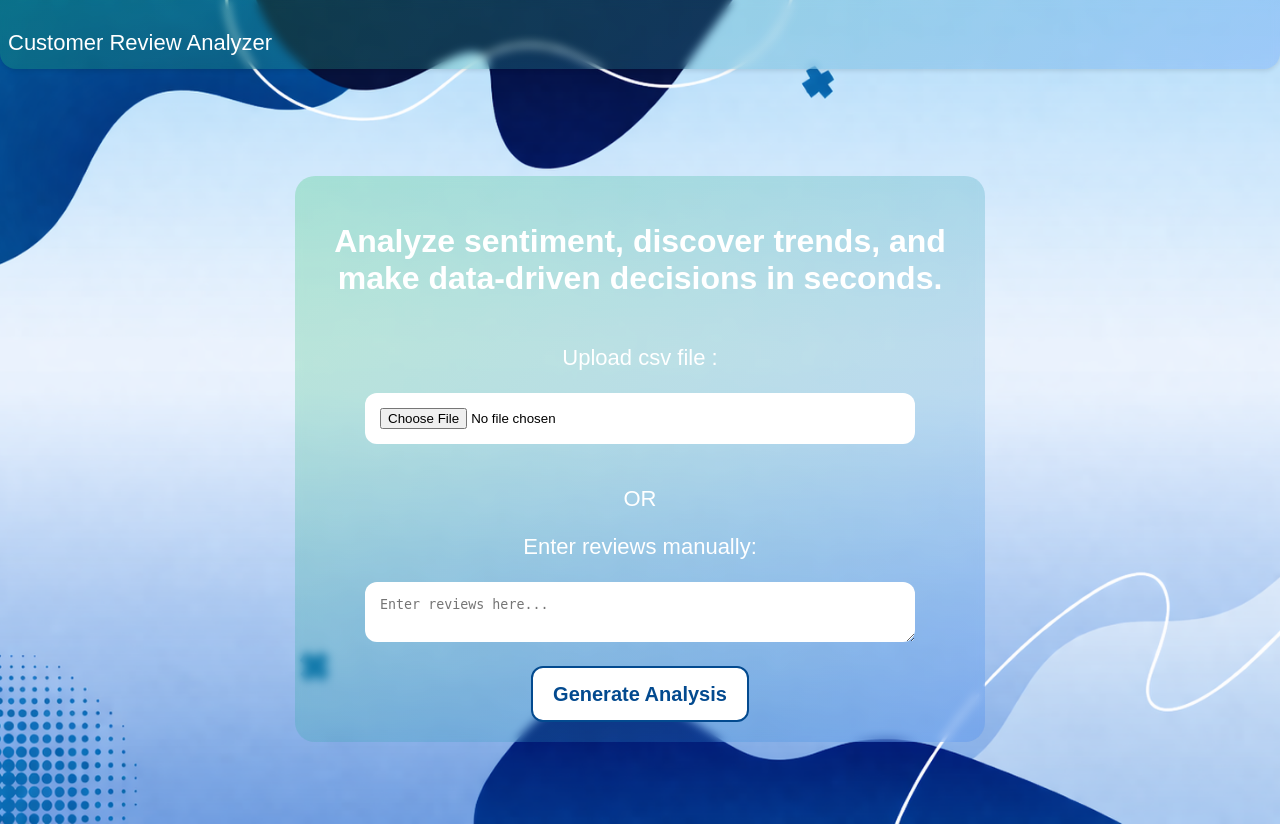
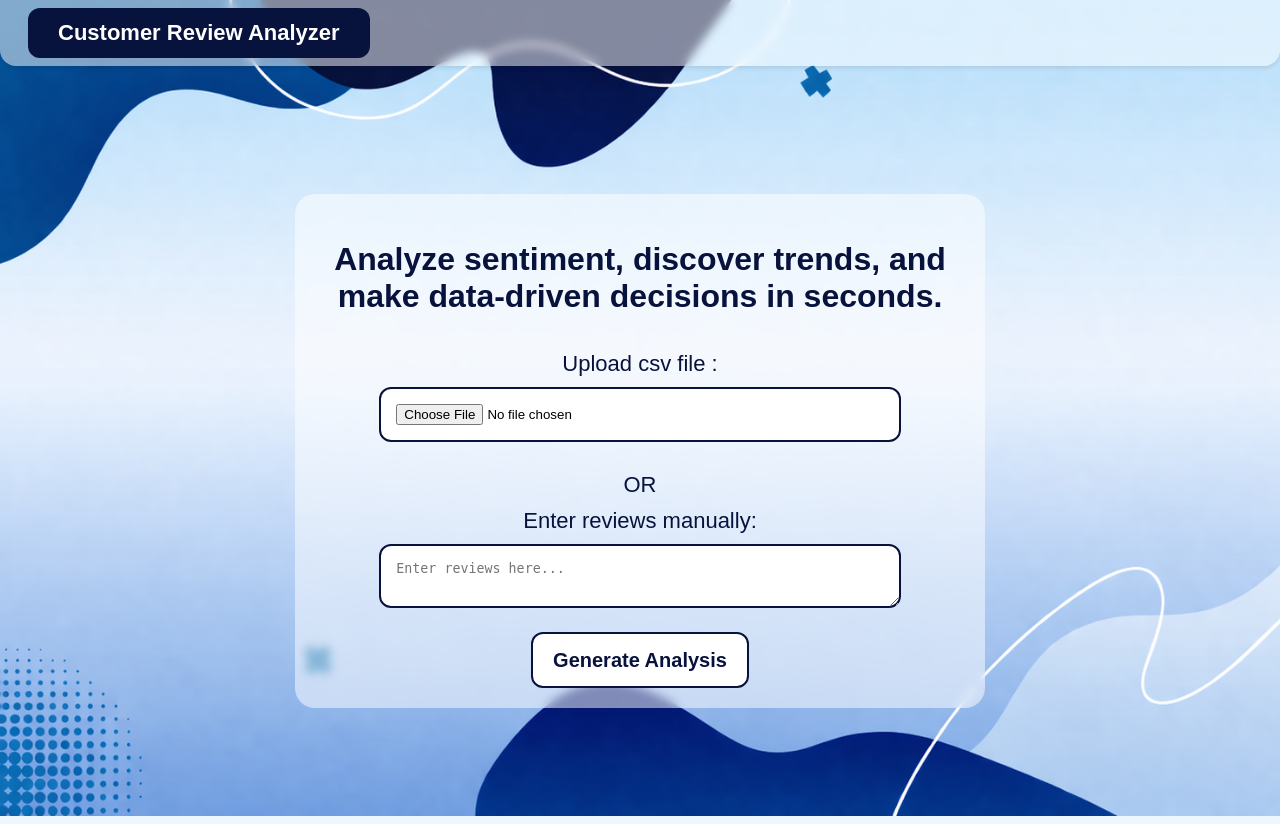
Before and after one commit to AnjaliMaurya11/Customer-review-analysis, a Flask app: page / in a window 1280 px wide. Run offline with Flask 3, Linux system fonts and the light colour scheme; parts of the project's set-up code (start-up, migrations or seed data) failed here and were passed over.

Commit message:
new changes

```diff
--- a/app.py
+++ b/app.py
@@ -1,61 +1,81 @@
-#changes
+#change
 
 from flask import Flask, render_template, request
 import pandas as pd
 from app.preprocessing import preprocess_csv, preprocess_manual
 from app.sentiment import analyze_sentiment
-# from app.summarizer import generate_summary
+from app.summarizer import generate_summary
 from app.keywordExtract import extract_keywords
 
 app = Flask(__name__)
 
-
-# 🔹 Upload Page
+# 🔹 Home Page
 @app.route('/')
 def home():
     return render_template('index.html')
 
+# 🔹 Prediction Route
 @app.route('/predict', methods=['POST'])
 def result():
+
     sentiment = None
     keywords = None
     summary = None
 
-
-    reviews = []
+    cleaned_reviews = []
+    original_reviews = []
 
     file = request.files.get('file')
 
-    # 🔹 CSV Input
+    # 🔹 CSV INPUT
     if file and file.filename != "":
+
         df = preprocess_csv(file)
-        reviews = df["cleaned_review"].tolist()
 
-    # 🔹 Manual Input
+        # cleaned text → sentiment
+        cleaned_reviews = df["cleaned_review"].dropna().astype(str).tolist()
+
+        # original text → keywords + summary
+        if "Review Text" in df.columns:
+            original_reviews = df["Review Text"].dropna().astype(str).tolist()
+        else:
+            original_reviews = cleaned_reviews
+
+    # 🔹 MANUAL INPUT
     else:
         manual_text = request.form.get('manual_reviews')
 
         if manual_text:
-            reviews = preprocess_manual(manual_text)
+            original_reviews = [manual_text]
+            cleaned_reviews = preprocess_manual(manual_text)
 
-    # 🔹 Safety check
-    if not reviews:
+    # 🔹 SAFETY CHECK
+    if not cleaned_reviews:
         return "No reviews provided!"
 
-    # 🔹 Pass cleaned reviews
-    sentiment, _ = analyze_sentiment(reviews)
+    # 🔹 SENTIMENT → cleaned text
+    sentiment, _ = analyze_sentiment(cleaned_reviews)
 
-    combined_text = " ".join(reviews)
+    # 🔥 IMPORTANT FIX (for your keywords)
+    combined_text = " ".join(original_reviews)
+
+    # 🔹 KEYWORDS → combined text
     keywords = extract_keywords(combined_text)
-    # summary = generate_summary(reviews)
+
+    # 🔹 SUMMARY → list (correct for her function)
+    summary = generate_summary(original_reviews)
+
     print("KEYWORDS:", keywords)
+    print("SUMMARY:", summary)
 
-    return render_template('result.html',
-                           sentiment=sentiment,
-                           keywords=keywords
-                        #    summary=summary
-                        )
+    # 🔹 RETURN
+    return render_template(
+        'result.html',
+        sentiment=sentiment,
+        keywords=keywords,
+        summary=summary
+    )
 
-
+# 🔹 Run App
 if __name__ == "__main__":
     app.run(debug=True)
--- a/app/keywordExtract.py
+++ b/app/keywordExtract.py
@@ -1,4 +1,4 @@
-#changes here
+#changes
 
 import os
 import pickle
--- a/app/preprocessing.py
+++ b/app/preprocessing.py
@@ -1,4 +1,4 @@
-#changes
+#change
 
 import pandas as pd
 import string
--- a/app/sentiment.py
+++ b/app/sentiment.py
@@ -1,4 +1,4 @@
-#changes
+#change
 from textblob import TextBlob
 
 def get_sentiment(text):
--- a/app/summarizer.py
+++ b/app/summarizer.py
@@ -1,3 +1,4 @@
+#change
 from sklearn.feature_extraction.text import TfidfVectorizer
 import numpy as np
 
--- a/app/train_model.py
+++ b/app/train_model.py
@@ -1,4 +1,4 @@
-#changes
+#change
 
 import pandas as pd
 import pickle
--- a/static/style.css
+++ b/static/style.css
@@ -10,21 +10,18 @@
 }
 /* navbar */
 .navbar {
-  background: linear-gradient(
-    135deg,
-    rgba(34, 197, 94, 0.25),
-    rgba(59, 130, 246, 0.25)
-  );
+  background-color: rgba(255, 255, 255, 0.5);
   backdrop-filter: blur(5px);
   padding: 8px;
   border-radius: 0px 0px 16px 16px;
-  height: 53px;
+  height: 50px;
   box-shadow: 0 2px 4px rgba(0, 0, 0, 0.1);
+  display: flex;
 }
 
 /* Center container */
 .container {
-  margin-top: 25px;
+  margin-top: 20px;
   display: flex;
   justify-content: center;
   align-items: center;
@@ -39,38 +36,36 @@
   max-width: 650px;
   text-align: center;
   transition: all 0.3s ease;
-  background: linear-gradient(
-    135deg,
-    rgba(34, 197, 94, 0.25),
-    rgba(59, 130, 246, 0.25)
-  );
+  background-color: rgba(255, 255, 255, 0.5);
   backdrop-filter: blur(5px);
 }
 
 /* Hover effect */
 .card:hover {
-  background: linear-gradient(
+  /* background: linear-gradient(
     135deg,
-    rgba(34, 197, 94, 0.5),
+    rgba(34, 107, 197, 0.5),
     rgba(59, 130, 246, 0.5)
-  );
+  ); */
+  border: 2px solid #07123d;
 }
 /* Small top box */
 .txtbox {
-  color: white;
+  color: #07123d;
   padding: 5px;
 
-  margin-bottom: 20px;
+  margin-bottom: 10px;
 }
 
 /* Input field */
 .inputbox {
-  width: 80%;
+  width: 75%;
   padding: 15px;
   border-radius: 12px;
-  border: none;
+  margin-bottom: 10px;
   background-color: white;
   margin-bottom: 20px;
+  border: 2px solid #07123d;
 }
 
 /* Button */
@@ -78,8 +73,8 @@
   border-radius: 12px;
 
   cursor: pointer;
-  border: 2px solid #034a8f;
-  color: #034a8f;
+  border: 2px solid #07123d;
+  color: #07123d;
   background: white;
   font-size: 20px;
   font-weight: 600;
@@ -93,11 +88,26 @@
 }
 
 .btn:hover {
-  background: #034a8f;
+  background: #07123d;
   color: #fff;
 }
 
 p {
+  color: #07123d;
+  font-size: 22px;
+  margin: 10px;
+}
+
+.navDiv {
+  margin-left: 20px;
+  font-size: 22px;
+  font-weight: 600;
+  background-color: #07123d;
+  padding: 10px 20px;
+  border-radius: 12px;
+  display: flex;
+  align-items: center;
+}
+.logo {
   color: white;
-  font-size: 22px;
 }
--- a/templates/index.html
+++ b/templates/index.html
@@ -8,7 +8,7 @@
     />
   </head>
   <body>
-    <div class="navbar"><p>Customer Review Analyzer</p></div>
+    <div class="navbar"><div class="navDiv"><p class="logo">Customer Review Analyzer</p></div></div>
     <div class="container">
       <div class="card">
         <div class="txtbox">
--- a/templates/result.html
+++ b/templates/result.html
@@ -101,4 +101,4 @@
     </div>
   </body>
 </html>
-<!--changes-->
+<!--change-->
--- a/train_tfidf.py
+++ b/train_tfidf.py
@@ -1,4 +1,4 @@
-#changes
+#change
 
 import pickle
 from sklearn.feature_extraction.text import TfidfVectorizer
```
